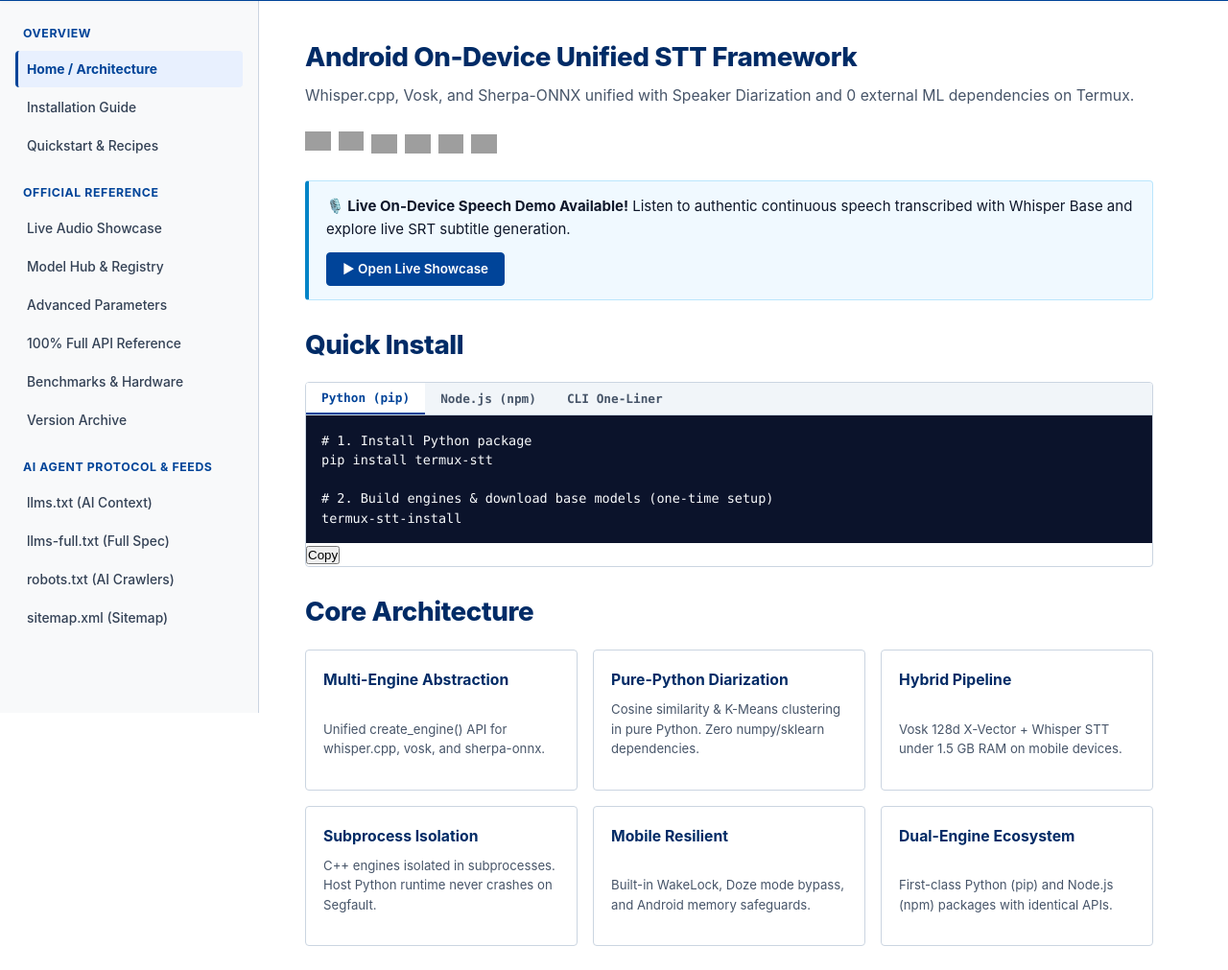
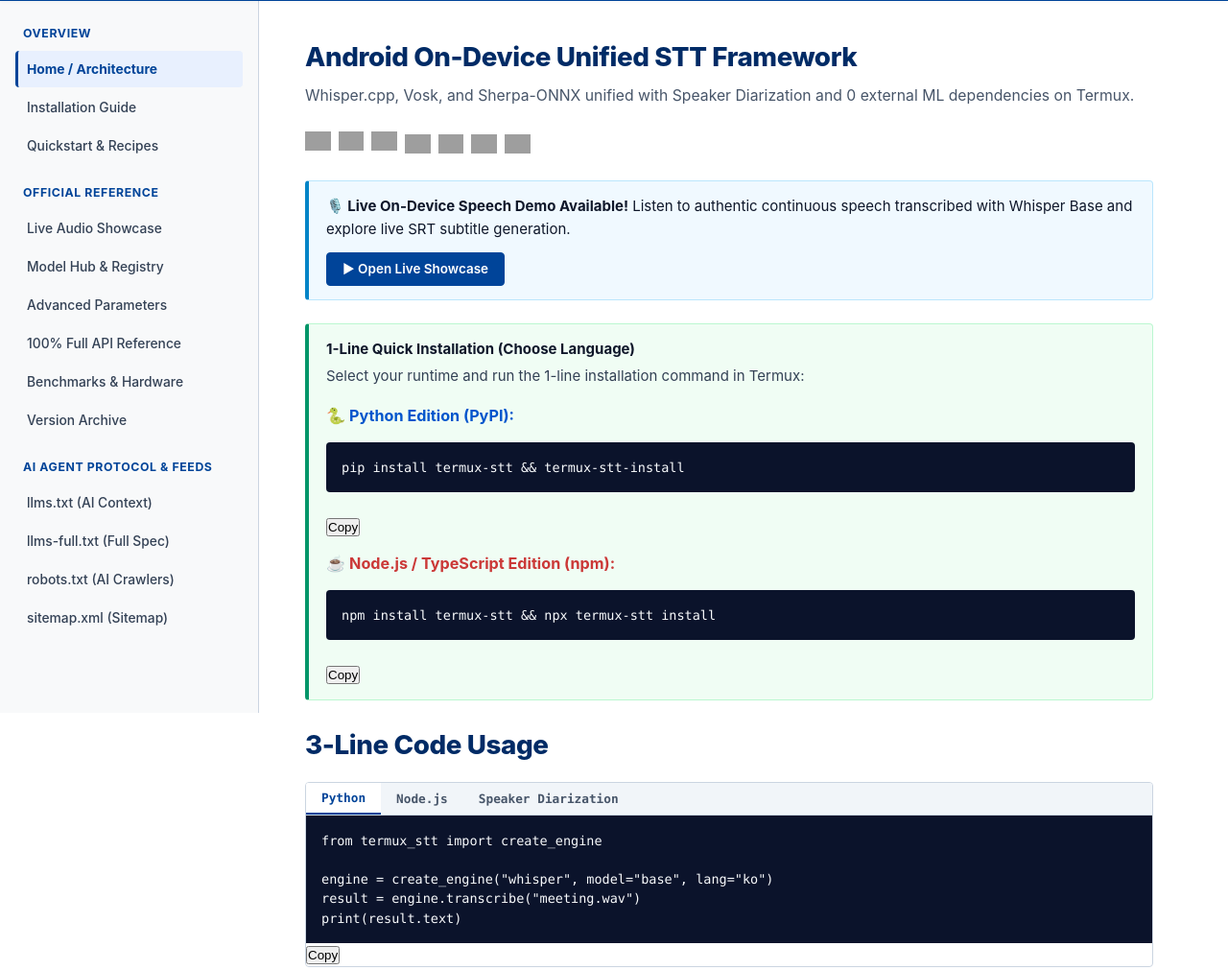
Before and after one commit to uno-km/termux-stt, a plain HTML site: page docs/index.html in a window 1280 px wide. Shown: the part 57-1068 px from the top of the page at 96% size. Drawn offline with Linux system fonts and the light colour scheme; grey boxes are pictures that could not be loaded.

Commit message:
feat(docs): add download badges and uniform 1-line installation alert box

```diff
--- a/docs/index.html
+++ b/docs/index.html
@@ -111,13 +111,14 @@
             <h2 data-i18n="home.title">Android On-Device Unified STT Framework</h2>
             <p class="subtitle" data-i18n="home.subtitle">Whisper.cpp, Vosk, and Sherpa-ONNX unified with Speaker Diarization and 0 external ML dependencies on Termux.</p>
 
-            <div class="badges-bar">
+                                                <div class="badges-bar">
                 <a href="https://pypi.org/project/termux-stt/" target="_blank"><img src="https://img.shields.io/pypi/v/termux-stt.svg?color=blue" alt="PyPI Version"></a>
                 <a href="https://www.npmjs.com/package/termux-stt" target="_blank"><img src="https://img.shields.io/npm/v/termux-stt.svg?color=red" alt="npm Version"></a>
-                <img src="https://img.shields.io/badge/python-3.8+-blue.svg" alt="Python">
-                <img src="https://img.shields.io/badge/license-MIT-green.svg" alt="License">
-                <img src="https://img.shields.io/badge/platform-Android%20ARM64%20%7C%20Termux-success.svg" alt="Platform">
-                <img src="https://img.shields.io/badge/tests-100%25%20PASS-success" alt="Tests">
+                <a href="https://pepy.tech/projects/termux-stt" target="_blank"><img src="https://img.shields.io/pepy/dt/termux-stt?color=orange" alt="Total Downloads"></a>
+                <img src="https://img.shields.io/badge/python-3.8+-blue.svg" alt="Python Version">
+                <img src="https://img.shields.io/badge/node-16+-brightgreen.svg" alt="Node Version">
+                <img src="https://img.shields.io/badge/platform-Android%20Termux%20(aarch64)-green.svg" alt="Platform">
+                <img src="https://img.shields.io/badge/tests-72%20passed%20%7C%20100%25-success" alt="Tests">
             </div>
 
             <div class="alert alert-info" style="display:flex; align-items:center; justify-content:space-between; flex-wrap:wrap; gap:12px;">
@@ -127,55 +128,14 @@
                 <a href="showcase.html" class="header-btn primary" style="padding:6px 16px; font-size:0.9em; text-decoration:none;">▶ Open Live Showcase</a>
             </div>
 
-            <h2 data-i18n="home.quickInstall">Quick Install</h2>
-            <div class="tabs-container">
-                <div class="tabs-header">
-                    <button class="tab-btn active" data-tab="pip">Python (pip)</button>
-                    <button class="tab-btn" data-tab="npm">Node.js (npm)</button>
-                    <button class="tab-btn" data-tab="cli">CLI One-Liner</button>
-                </div>
-                <div class="tab-content active" data-tab-content="pip">
-                    <pre><code># 1. Install Python package
-pip install termux-stt
-
-# 2. Build engines & download base models (one-time setup)
-termux-stt-install</code></pre>
-                </div>
-                <div class="tab-content" data-tab-content="npm">
-                    <pre><code># Install Node.js package
-npm install termux-stt</code></pre>
-                </div>
-                <div class="tab-content" data-tab-content="cli">
-                    <pre><code># Transcribe any audio directly from CLI
-termux-stt transcribe --engine whisper --model base --lang ko meeting.wav</code></pre>
-                </div>
-            </div>
-
-            <h2>Core Architecture</h2>
-            <div class="features-grid">
-                <div class="feature-card">
-                    <h4 data-i18n="home.features.f1Title">Multi-Engine Abstraction</h4>
-                    <p data-i18n="home.features.f1Desc">Unified create_engine() API for whisper.cpp, vosk, and sherpa-onnx.</p>
-                </div>
-                <div class="feature-card">
-                    <h4 data-i18n="home.features.f2Title">Pure-Python Diarization</h4>
-                    <p data-i18n="home.features.f2Desc">Cosine similarity & K-Means clustering in pure Python. Zero numpy/sklearn dependencies.</p>
-                </div>
-                <div class="feature-card">
-                    <h4 data-i18n="home.features.f3Title">Hybrid Pipeline</h4>
-                    <p data-i18n="home.features.f3Desc">Vosk 128d X-Vector + Whisper STT under 1.5 GB RAM on mobile devices.</p>
-                </div>
-                <div class="feature-card">
-                    <h4 data-i18n="home.features.f4Title">Subprocess Isolation</h4>
-                    <p data-i18n="home.features.f4Desc">C++ engines isolated in subprocesses. Host Python runtime never crashes on Segfault.</p>
-                </div>
-                <div class="feature-card">
-                    <h4 data-i18n="home.features.f5Title">Mobile Resilient</h4>
-                    <p data-i18n="home.features.f5Desc">Built-in WakeLock, Doze mode bypass, and Android memory safeguards.</p>
-                </div>
-                <div class="feature-card">
-                    <h4 data-i18n="home.features.f6Title">Dual-Engine Ecosystem</h4>
-                    <p data-i18n="home.features.f6Desc">First-class Python (pip) and Node.js (npm) packages with identical APIs.</p>
+                                    <div class="alert alert-tip">
+                <span class="alert-title" data-i18n="home.quickInstallTitle">1-Line Quick Installation (Choose Language)</span>
+                <p data-i18n="home.quickInstallDesc">Select your runtime and run the 1-line installation command in Termux:</p>
+                <div style="margin-top: 12px;">
+                    <h4 style="margin: 8px 0 4px 0; color: #0055cc;">🐍 Python Edition (PyPI):</h4>
+                    <pre><code>pip install termux-stt && termux-stt-install</code></pre>
+                    <h4 style="margin: 14px 0 4px 0; color: #cb3837;">☕ Node.js / TypeScript Edition (npm):</h4>
+                    <pre><code>npm install termux-stt && npx termux-stt install</code></pre>
                 </div>
             </div>
 
```
Also changed, not shown: 1 other file.
